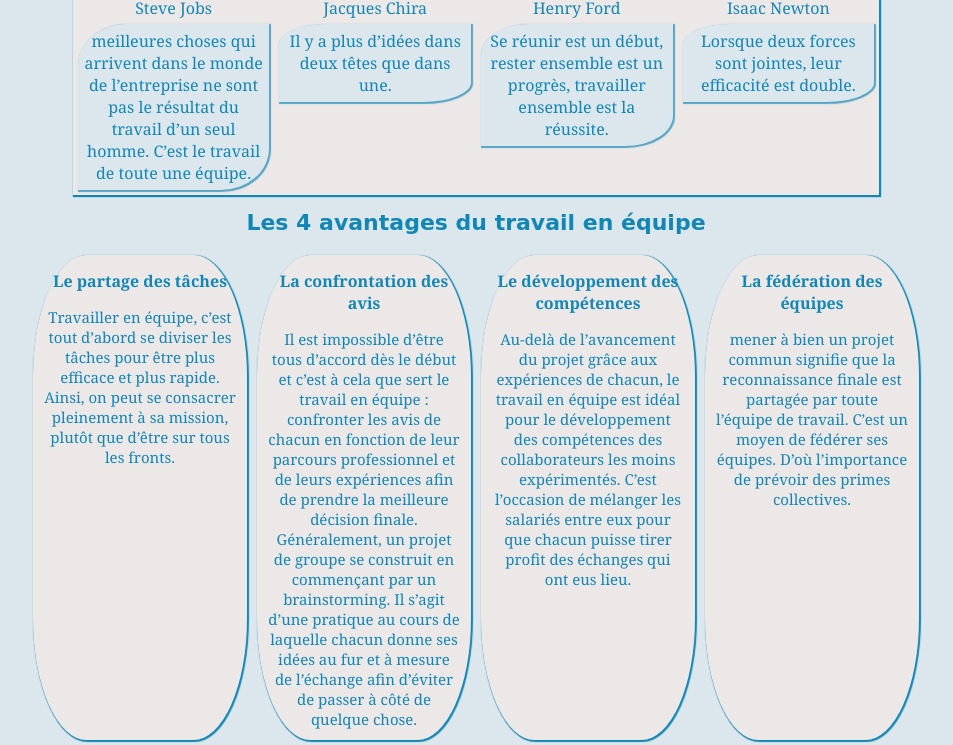
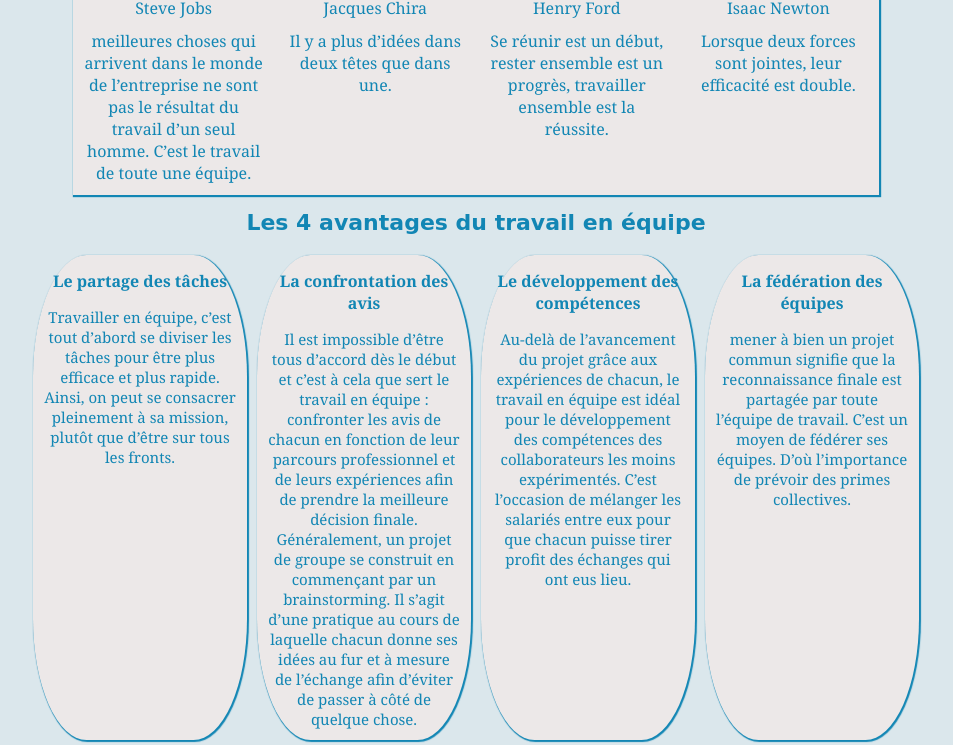
Before and after one commit to ibrahim-cloud/page-web, a plain HTML site: page index.html in a window 1280 px wide. Shown: the part 279-1024 px from the top of the page, without its empty margins (164-1117 px from the left). Drawn offline with Linux system fonts and the light colour scheme.

Commit message:
my commit 2

```diff
--- a/style/sass/mainstyle.scss
+++ b/style/sass/mainstyle.scss
@@ -68,8 +68,5 @@ h2 {
 }
 .profil .pref p {
     margin: 5px;
-    border-radius: 25% 0% 25%;
-    background: #dbe7ec;
-    box-shadow: 1px 1px 1px 1PX #56a5c4;
     padding: 6px;
 }
```
Also changed, not shown: style/css/mainstyle.css, 1 other file.
